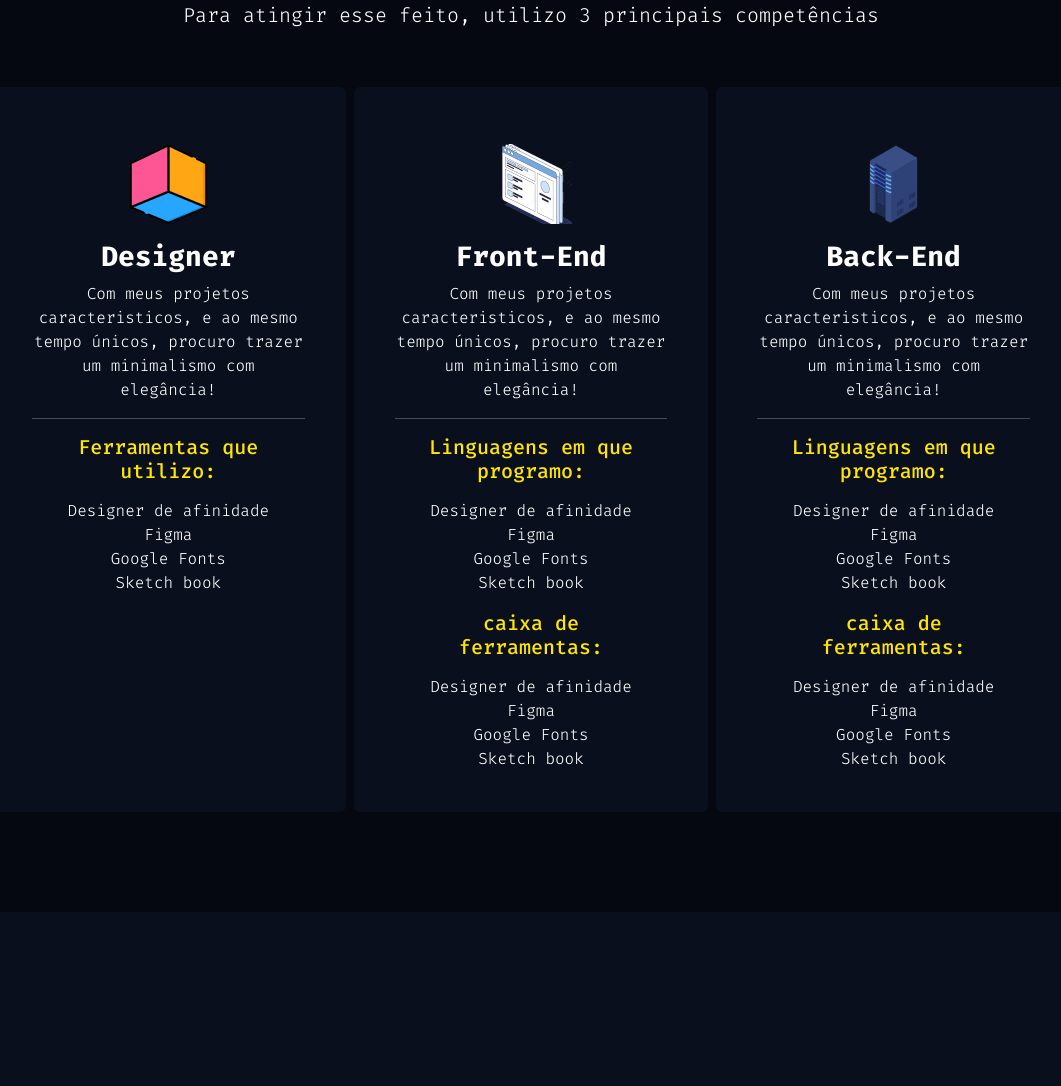
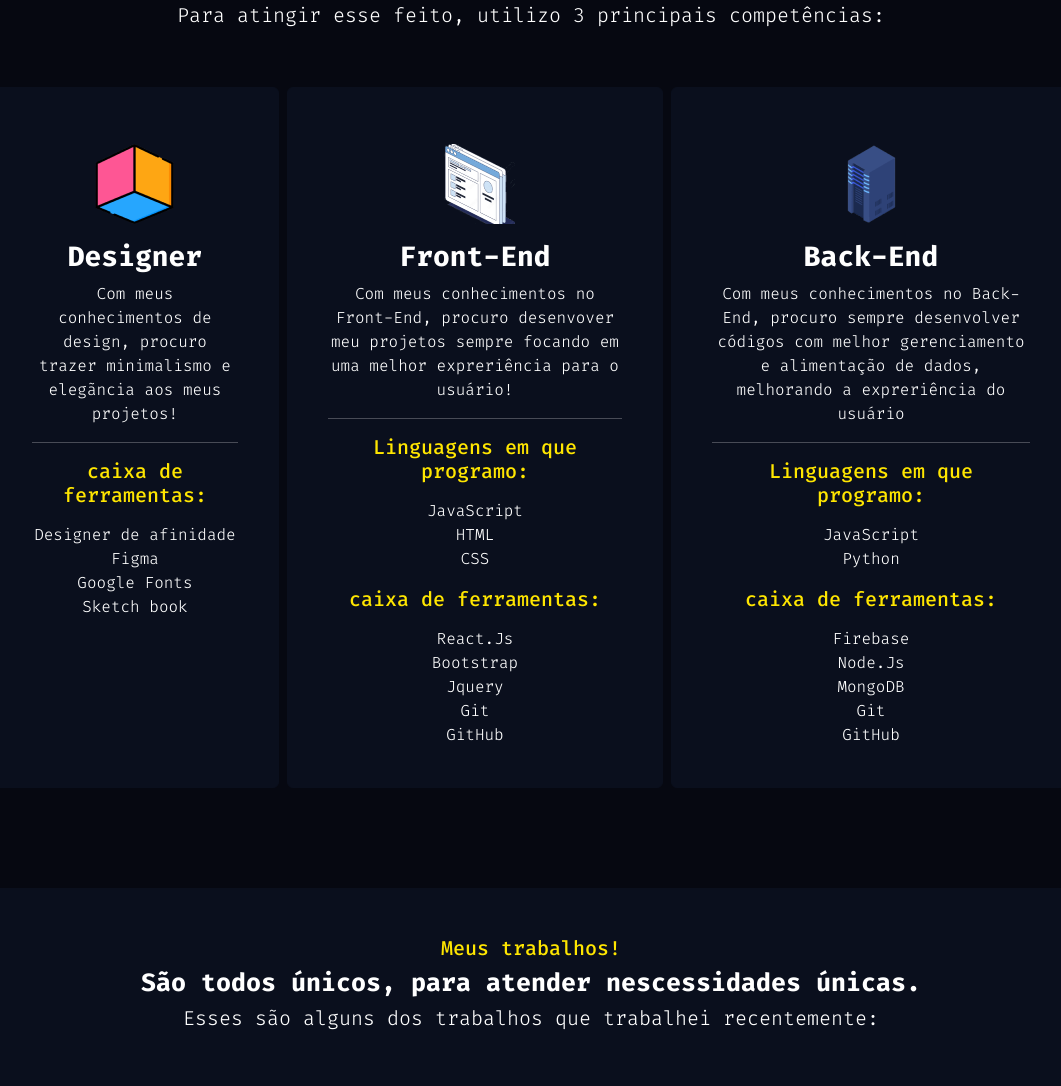
Before and after one commit to gabrielopesdev/portfolio, a plain HTML site: page index.html in a window 1280 px wide. Shown: the part 714-1800 px from the top of the page, without its empty margins (109-1170 px from the left). Before the commit the page ends 1626 px from the top, so only its background shows below. Drawn offline with nearby package versions, Linux system fonts and the light colour scheme.

Commit message:
section skills information

```diff
--- a/index.html
+++ b/index.html
@@ -23,7 +23,7 @@
                         <a  class="nav-link" href="#">O que eu faço?</a>
                     </li>
                     <li class="nav-item">
-                        <a class="nav-link" href="#">Meus trabalhos</a>
+                        <a  class="nav-link" href="#">Meus trabalhos</a>
                     </li>
                     <li class="nav-item">
                         <a class="nav-link" href="#">Contato</a>
@@ -33,7 +33,8 @@
         </div>
     </nav>
 
-    <section style= "height: 500px;" class="p-5 d-flex justify-content-center align-items-center border-bottom border-warning">
+    <section style= "height: 500px;" class="p-5 d-flex justify-content-center align-items-center">
+
 
         <div class="d-flex justify-content-between align-items-center p-5">
 
@@ -61,25 +62,25 @@
     <section class="bg-secondary p-5">
 
         <div class="d-flex flex-column align-items-center">
-            <h3 class="text-warning text-decoration-line-through" style="font-size: 20px;">O que eu faço?</h3>
+            <h3 class="text-warning text-decoration-line-through0" style="font-size: 20px;">O que eu faço?</h3>
             <h2 class="fw-bold" style="font-size: 25px;">Eu dou vida a ideias através de websites!</h2>
-            <h4 class="fw-light text-sucess" style="font-size: 20px;">Para atingir esse feito, utilizo 3 principais competências</h4>
+            <h4 class="fw-light text-sucess" style="font-size: 20px;">Para atingir esse feito, utilizo 3 principais competências:</h4>
         </div>
 
-        <div class="cards d-flex m-5">
-            <div class="card border-primary text-center bg-primary p-4 m-1">
+        <div class="cards d-flex justify-content-center m-5">
+            <div style="max-width: 400px;" class="card border-primary text-center bg-primary p-4 m-1">
 
                 <div class="text-white card-body">
                     <img class="m-3" src="imagens/designer-icon.png" alt="#">
                     <h3 class="card-title fw-bold">Designer</h3>
                     <p class="card-text fw-light">
-                        Com meus projetos caracteristicos, e ao mesmo tempo únicos, procuro trazer um minimalismo
-                        com elegância!
+                        Com meus conhecimentos de design, procuro trazer minimalismo e elegãncia aos meus projetos!
                     </p>
 
                     <hr>
 
-                    <h5 class="m-3 card-subtitle list-title text-warning fw-normal">Ferramentas que utilizo:</h5>
+                    <h5 class="m-3 card-subtitle list-title text-warning fw-normal">
+                        caixa de ferramentas:</h5>
                     <ul class="list-group fw-light" style="list-style: none;">
                         <li>Designer de afinidade</li>
                         <li>Figma</li>
@@ -89,67 +90,85 @@
                 </div>
             </div>
 
-            <div class="card border-primary text-center bg-primary p-4 m-1">
+            <div style="max-width: 400px;" class="card border-primary text-center bg-primary p-4 m-1">
 
                 <div class="text-white card-body">
                     <img class="m-3" src="imagens/front-end -icon.png" alt="#">
                     <h3 class="card-title fw-bold">Front-End</h3>
                     <p class="card-text fw-light">
-                        Com meus projetos caracteristicos, e ao mesmo tempo únicos, procuro trazer um minimalismo
-                        com elegância!
+                        Com meus conhecimentos no Front-End, procuro desenvover meu projetos sempre focando em uma melhor
+                        expreriência para o usuário!
                     </p>
 
                     <hr>
 
                     <h5 class="m-3 card-subtitle list-title text-warning fw-normal">Linguagens em que programo:</h5>
                     <ul class="list-group fw-light" style="list-style: none;">
-                        <li>Designer de afinidade</li>
-                        <li>Figma</li>
-                        <li>Google Fonts</li>
-                        <li>Sketch book</li>
+                        <li>JavaScript</li>
+                        <li>HTML</li>
+                        <li>CSS</li>
                     </ul>
 
                     <h5 class="m-3 card-subtitle list-title text-warning fw-normal">caixa de ferramentas:</h5>
                     <ul class="list-group fw-light" style="list-style: none;">
-                        <li>Designer de afinidade</li>
-                        <li>Figma</li>
-                        <li>Google Fonts</li>
-                        <li>Sketch book</li>
+                        <li>React.Js</li>
+                        <li>Bootstrap</li>
+                        <li>Jquery</li>
+                        <li>Git</li>
+                        <li>GitHub</li>
                     </ul>
                 </div>
             </div>
 
-            <div class="card border-primary text-center bg-primary p-4 m-1">
+            <div style="max-width: 400px;" class="card border-primary text-center bg-primary p-4 m-1">
 
                 <div class="text-white card-body">
                     <img class="m-3" src="imagens/back-end icon.png" alt="#">
                     <h3 class="card-title fw-bold">Back-End</h3>
                     <p class="card-text fw-light">
-                        Com meus projetos caracteristicos, e ao mesmo tempo únicos, procuro trazer um minimalismo
-                        com elegância!
+                        Com meus conhecimentos no Back-End, procuro sempre desenvolver códigos
+                        com melhor gerenciamento e alimentação de dados, melhorando a expreriência
+                        do usuário
                     </p>
 
                     <hr>
 
-                    <h5 class="m-3 card-subtitle list-title text-warning fw-normal">Linguagens em que programo:</h5>
+                    <h5 class="m-3 card-subtitle list-title text-warning fw-normal">
+                        Linguagens em que programo:
+                    </h5>
                     <ul class="list-group fw-light" style="list-style: none;">
-                        <li>Designer de afinidade</li>
-                        <li>Figma</li>
-                        <li>Google Fonts</li>
-                        <li>Sketch book</li>
+                        <li>JavaScript</li>
+                        <li>Python</li>
                     </ul>
 
                     <h5 class="m-3 card-subtitle list-title text-warning fw-normal">caixa de ferramentas:</h5>
                     <ul class="list-group fw-light" style="list-style: none;">
-                        <li>Designer de afinidade</li>
-                        <li>Figma</li>
-                        <li>Google Fonts</li>
-                        <li>Sketch book</li>
+                        <li>Firebase</li>
+                        <li>Node.Js</li>
+                        <li>MongoDB</li>
+                        <li>Git</li>
+                        <li>GitHub</li>
                     </ul>
                 </div>
             </div>
+        </div>
+    </section>
+    <section class="bg-primary p-5">
 
+        <div class="container">
+
+            <div class="d-flex flex-column align-items-center">
+                <h3 class="text-warning text-decoration-line-through0" style="font-size: 20px;">Meus trabalhos!</h3>
+                <h2 class="fw-bold" style="font-size: 25px;">São todos únicos, para atender nescessidades únicas.</h2>
+                <h4 class="fw-light text-sucess" style="font-size: 20px;">Esses são alguns dos trabalhos que trabalhei recentemente:</h4>
+            </div>
+
+            <div>
+
+            </div>
         </div>
+
+
     </section>
 </body>
 <script src="https://cdn.jsdelivr.net/npm/bootstrap@5.3.2/dist/js/bootstrap.bundle.min.js" integrity="sha384-C6RzsynM9kWDrMNeT87bh95OGNyZPhcTNXj1NW7RuBCsyN/o0jlpcV8Qyq46cDfL" crossorigin="anonymous"></script>
```
Also changed, not shown: imagens/link_bio.png (added).
